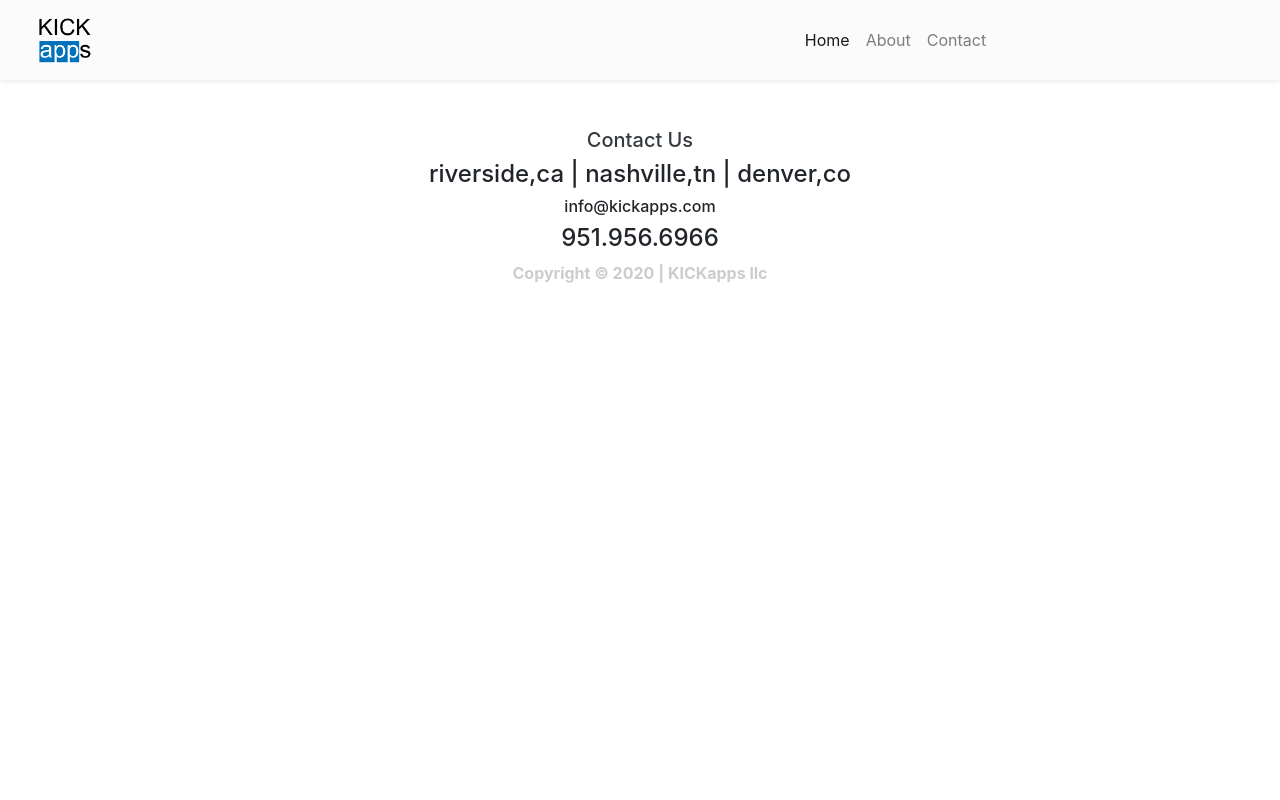
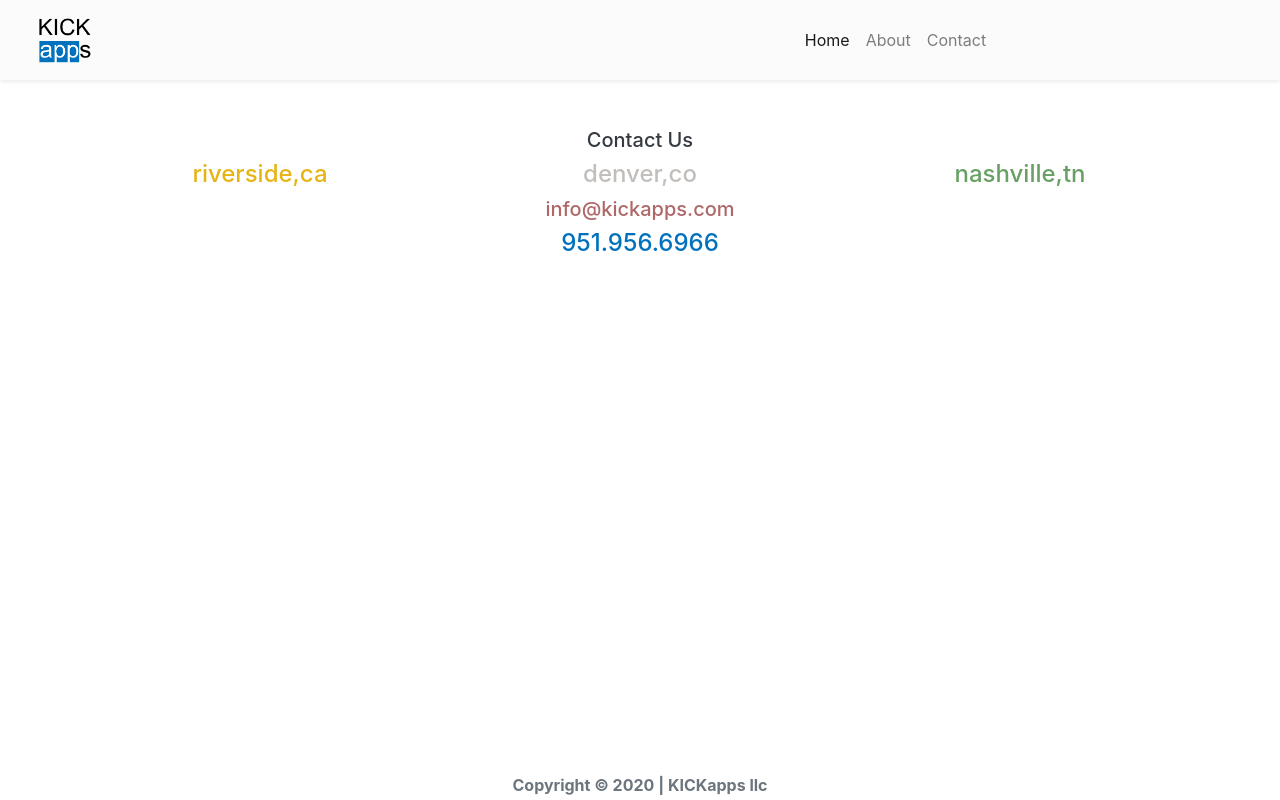
Before and after one commit to twopheat/kickapps, a React (Create React App) app: page /contact in a window 1280 px wide. Built offline with nearby package versions, Linux system fonts and the light colour scheme.

Commit message:
style edits

```diff
--- a/src/App.css
+++ b/src/App.css
@@ -97,9 +97,14 @@
 }
 
 .aboutpic {
-  width:733px;
-  height:333px;
+  width:100%;
+  height:auto;
   padding:1em;
+
+}
+
+.aboutbox {
+  width:90%;
 }
 
 .aboutcard {
@@ -118,17 +123,39 @@ body {
 }
 
 .footer {
-  height:1em;
-  color:rgb(204, 204, 204);
-  position: sticky;
-  margin-left:auto;
-  margin-right:auto;
-  bottom:0;
+  position: fixed;
+  bottom: 0;
+  left:0;
+  width: 100%;
+  height: 20px;
+  line-height: 10px;
+  display:inline-box;
 }
+
 .divider {
   height:20em;
   width:.5em;
   margin-top:-30px;
+}
+
+.phone {
+  color:#0071bc;
+}
+
+.email {
+  color:#af6868;
+}
+
+.riverside {
+  color:#e6b515;
+}
+
+.denver {
+  color:#c1bebb;
+}
+
+.nashville {
+  color:#68a063;
 }
 
 .navbar {
@@ -173,6 +200,10 @@ body {
   body {
     background-position-y: -20%;
   }
+
+}
+
+@media screen and (max-width: 767px) {
   .divider {
     display:none;
   }
--- a/src/components/Footer.js
+++ b/src/components/Footer.js
@@ -3,10 +3,12 @@ import "../App.css";
 
 function Footer () {
     return (
-      <div className="row">
-         <div className="col-12 mb-2 footer justify-content-center text-center">
+      <div role="main" className="container">
+        <footer className="footer">
+         <span className="text-muted">
             <b>Copyright © 2020 | KICKapps llc</b>
-        </div>
+        </span>
+        </footer>
       </div>
     )
   }
--- a/src/pages/about.js
+++ b/src/pages/about.js
@@ -22,8 +22,9 @@ class About extends Component {
       <div className="mt-5">
         <div className="row justify-content-center mt-5">
           <div className="col-5-sm aboutbox">
+            <h5>We are a team of coders spanning the entire US.</h5><br></br> <h5>We have superior availabilty and a simple, swift flow.</h5><br></br>
             <div className="card round aboutcard shadow-sm ">
-              <h5>We are a team of coders spanning the entire US.</h5><br></br> <h5>We have superior availabilty and a simple, swift flow.</h5>
+
               <img className="aboutpic" src={aboutpic} alt="KICKapps Mission"></img>
             </div>
           </div>
--- a/src/pages/contact.js
+++ b/src/pages/contact.js
@@ -12,12 +12,20 @@ class Contact extends Component {
       <div className="mt-5 container">
 
         <h5 className="ptitle text-dark">Contact Us</h5>
-        <div className="row"></div>
-        <h4 className="contactfield">riverside,ca   |   nashville,tn   |   denver,co</h4>
+        <div className="row">
+          <div className="col-sm">
+            <h4 className="riverside">riverside,ca</h4>
+            </div>
+            <div className="col-sm">
+            <h4 className="denver">denver,co</h4>
+            </div>
+            <div className="col-sm">
+            <h4 className="nashville">nashville,tn</h4>
+          </div>
+        </div>
+        <h5 className="email">info@kickapps.com</h5>
 
-        <h6 className="contactfield">info@kickapps.com</h6>
-
-        <h4 className="contactfield">951.956.6966</h4>
+        <h4 className="phone">951.956.6966</h4>
 
 
 
```
